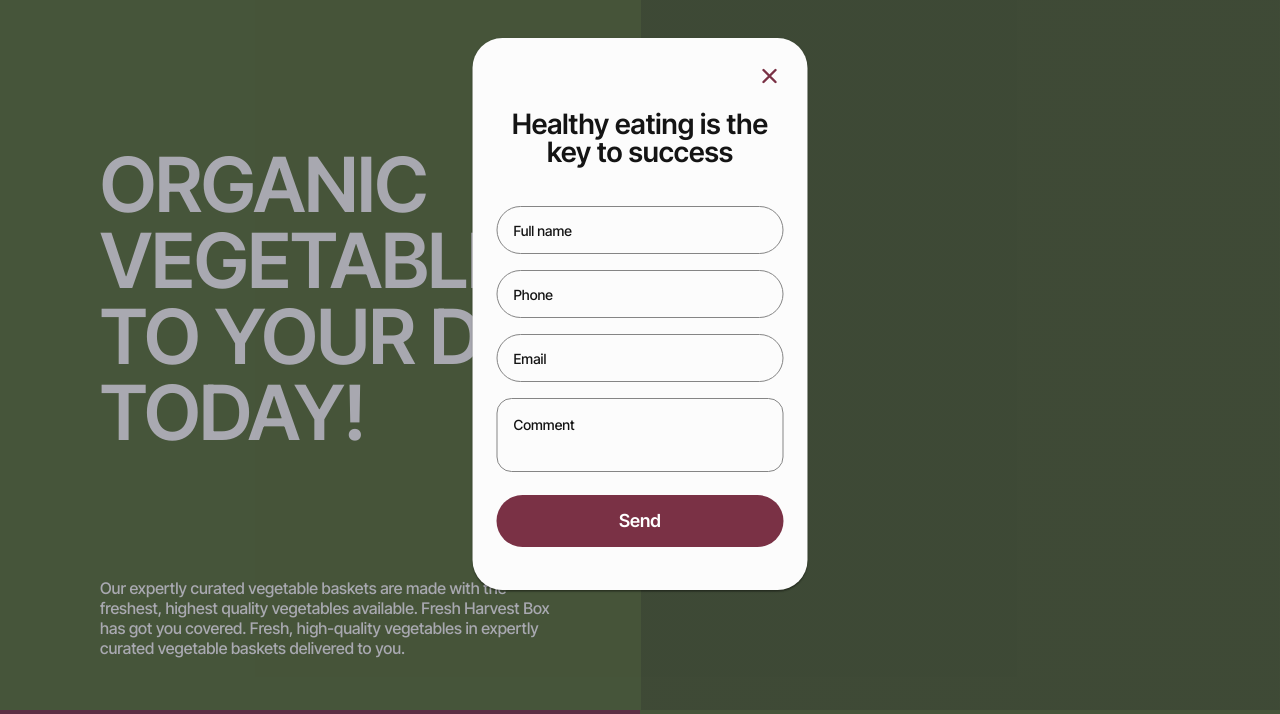
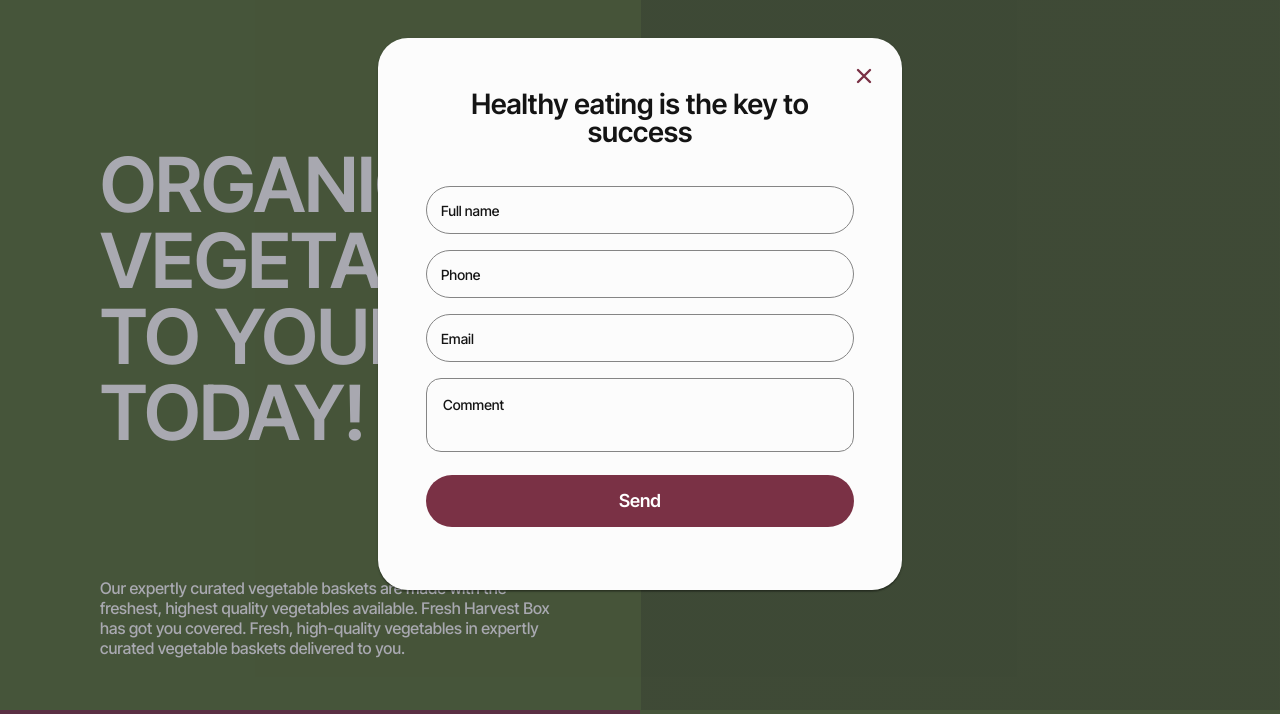
Before and after one commit to GoitStudentsWorks/html-css_116_AlexNovickiy, a website built with Vite: page src/index.html in a window 1280 px wide. Both pictures are taken after a click on the link "SHOP NOW". Shown: the part 86-800 px from the top of the page. Built offline with nearby package versions, Linux system fonts and the light colour scheme; files whose address does not match are found by name.

Commit message:
fix modal

```diff
--- a/src/css/modal-overlay.css
+++ b/src/css/modal-overlay.css
@@ -39,6 +39,27 @@
   transform: translate(-50%, -100%);
 }
 
+@media screen and (max-width:374px) {
+  .modal {
+    width: calc(100% - 40px);
+    min-height: auto;
+  }
+}
+
+@media screen and (min-width: 768px) {
+  .modal {
+    width: 640px;
+    padding: 72px 100px;
+  }
+}
+
+@media screen and (min-width: 1280px) {
+  .modal {
+    width: 524px;
+    padding: 52px 48px;
+  }
+}
+
 .modal-p {
   color: rgba(20, 20, 20, 1);
   font-family: Inter Tight;
@@ -48,6 +69,7 @@
   text-align: center;
   margin-bottom: 40px;
 }
+
 .modal-input {
   width: 100%;
   height: 48px;
@@ -58,6 +80,13 @@
   padding-right: 20px;
   outline: transparent;
 }
+
+@media screen and (min-width: 768px) {
+  .modal-input {
+    padding: 16px 14px;
+  }
+}
+
 .modal-input::placeholder {
   font-family: Inter Tight;
   font-weight: 500;
@@ -66,6 +95,7 @@
   letter-spacing: 0%;
   color: rgba(20, 20, 20, 1);
 }
+
 .modal-input-comment {
   width: 100%;
   border: 1px solid rgba(133, 133, 133, 1);
```
